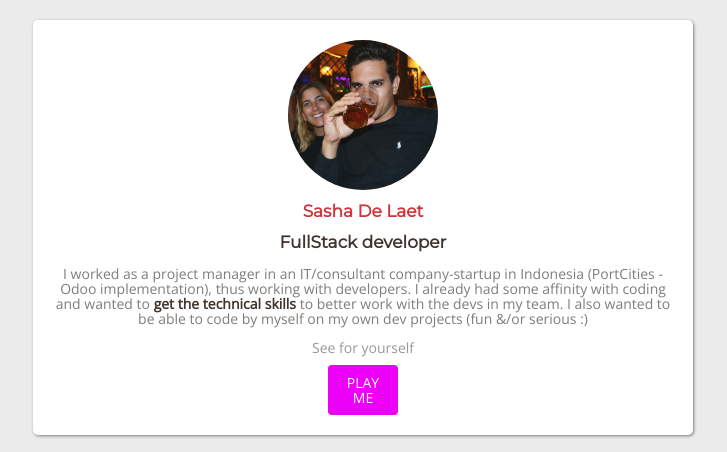
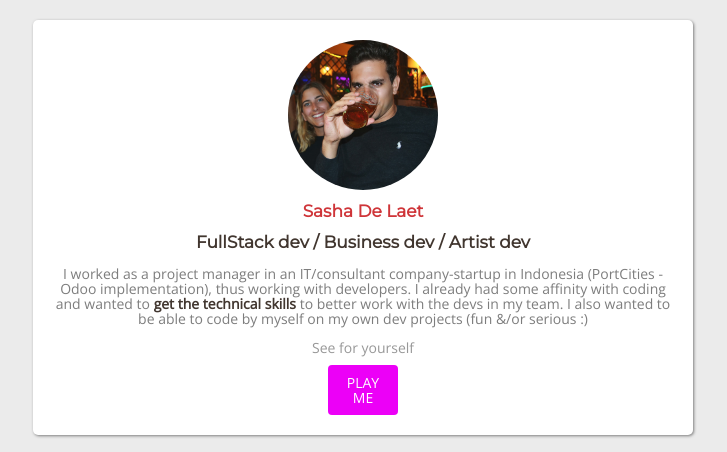
Before and after one commit to sashamanekke/profile, a plain HTML site: page index.html in a window 1280 px wide. Shown: the top 452 px of the page, without its empty margins (277-1004 px from the left). Drawn offline with nearby package versions, Linux system fonts and the light colour scheme.

Commit message:
Better description

```diff
--- a/index.html
+++ b/index.html
@@ -13,7 +13,7 @@
     <div class="card-white">
       <img class="profile_pic img-circle" src="images/sasha.jpg" alt="profile picture">
       <h1>Sasha De Laet</h1>
-      <h2>FullStack developer</h2>
+      <h2>FullStack dev / Business dev / Artist dev</h2>
       <p>I worked as a project manager in an IT/consultant company-startup in Indonesia (PortCities - Odoo implementation), thus working with developers.
         I already had some affinity with coding and wanted to <strong>get the technical skills</strong> to better work with the devs in my team. I also wanted to be able to code by myself on my own dev projects (fun &/or serious :)</p>
         <a href="https://github.com/sashamanekke" target="_blank">See for yourself</a>
```
